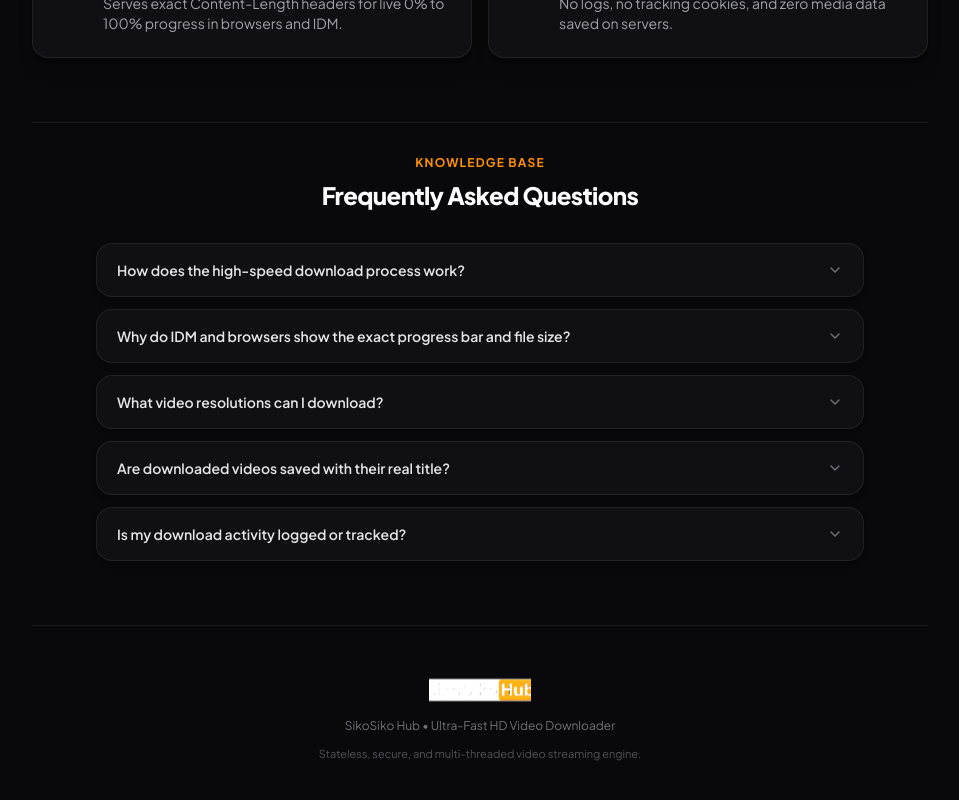
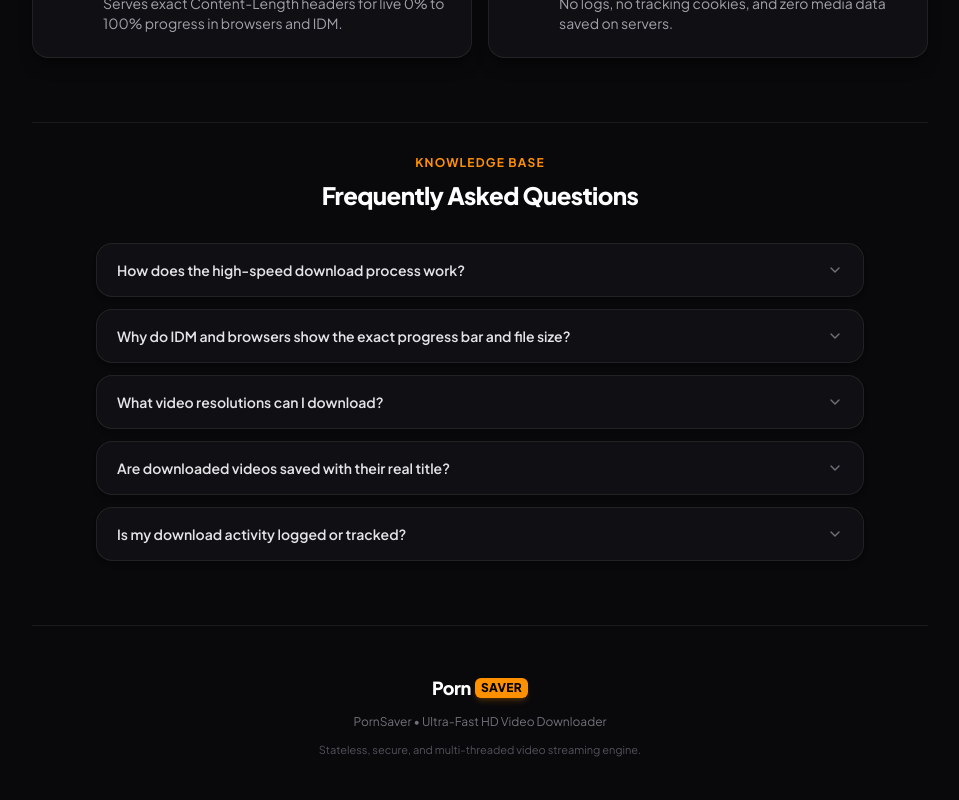
Before and after one commit to KamalAassab/ph-dd, a Next.js app: page / in a window 1280 px wide. Shown: the part 842-1642 px from the top of the page, without its empty margins (160-1119 px from the left). Built offline with nearby package versions, Linux system fonts and the light colour scheme.

Commit message:
feat(branding): update logo to PornSaver with white text and orange Saver card

```diff
--- a/src/app/layout.tsx
+++ b/src/app/layout.tsx
@@ -17,13 +17,13 @@ const monoFont = JetBrains_Mono({
 });
 
 export const metadata: Metadata = {
-  title: 'SikoSiko Hub - Ultra-Fast HD Video Downloader',
-  description: 'Download full HD 1080p, 720p, 420p, and 360p MP4 videos with authentic file sizes and multi-threaded speed on SikoSiko Hub.',
-  keywords: ['SikoSiko Hub', 'video downloader', '1080p downloader', '720p downloader', 'fast mp4 downloader'],
-  authors: [{ name: 'SikoSiko Hub' }],
+  title: 'PornSaver - Ultra-Fast HD Video Downloader',
+  description: 'Download full HD 1080p, 720p, 420p, and 360p MP4 videos with authentic file sizes and multi-threaded speed on PornSaver.',
+  keywords: ['PornSaver', 'video downloader', '1080p downloader', '720p downloader', 'fast mp4 downloader'],
+  authors: [{ name: 'PornSaver' }],
   openGraph: {
-    title: 'SikoSiko Hub - Ultra-Fast HD Video Downloader',
-    description: 'Ultra-fast video extraction and direct multi-threaded downloading with SikoSiko Hub.',
+    title: 'PornSaver - Ultra-Fast HD Video Downloader',
+    description: 'Ultra-fast video extraction and direct multi-threaded downloading with PornSaver.',
     type: 'website',
   },
 };
--- a/src/components/FeaturesAndFaq.tsx
+++ b/src/components/FeaturesAndFaq.tsx
@@ -11,7 +11,7 @@ import {
   Layers,
   CheckCircle2
 } from 'lucide-react';
-import SikoSikoLogo from './SikoSikoLogo';
+import PornSaverLogo from './PornSaverLogo';
 
 const FEATURES = [
   {
@@ -154,11 +154,11 @@ export default function FeaturesAndFaq() {
         </div>
       </section>
 
-      {/* Footer with Transparent SikoSikoLogo */}
+      {/* Footer with PornSaverLogo */}
       <footer className="pt-12 pb-8 border-t border-zinc-800/60 flex flex-col items-center justify-center gap-3 text-center">
-        <SikoSikoLogo size="sm" />
+        <PornSaverLogo size="sm" />
         <p className="text-xs text-zinc-500">
-          SikoSiko Hub • Ultra-Fast HD Video Downloader
+          PornSaver • Ultra-Fast HD Video Downloader
         </p>
         <p className="text-[11px] text-zinc-600">
           Stateless, secure, and multi-threaded video streaming engine.
--- a/src/components/Navbar.tsx
+++ b/src/components/Navbar.tsx
@@ -2,8 +2,8 @@
 
 import React from 'react';
 import { motion } from 'framer-motion';
-import { HelpCircle, Sparkles, ShieldCheck } from 'lucide-react';
-import SikoSikoLogo from './SikoSikoLogo';
+import { HelpCircle } from 'lucide-react';
+import PornSaverLogo from './PornSaverLogo';
 
 interface NavbarProps {
   onOpenGuide?: () => void;
@@ -13,14 +13,14 @@ export default function Navbar({ onOpenGuide }: NavbarProps) {
   return (
     <header className="w-full border-b border-zinc-800/60 bg-[#09090b]/80 backdrop-blur-xl sticky top-0 z-40 transition-all">
       <div className="max-w-6xl mx-auto px-4 sm:px-6 h-16 flex items-center justify-between">
-        {/* Brand Logo: SikoSiko Hub */}
+        {/* Brand Logo: PornSaver */}
         <motion.div
           whileHover={{ scale: 1.02 }}
           whileTap={{ scale: 0.98 }}
           className="cursor-pointer"
           onClick={() => window.location.assign('/')}
         >
-          <SikoSikoLogo size="md" />
+          <PornSaverLogo size="md" />
         </motion.div>
 
         {/* Right Nav Status & Actions */}
--- /dev/null
+++ b/src/components/PornSaverLogo.tsx
@@ -0,0 +1,38 @@
+'use client';
+
+import React from 'react';
+
+interface PornSaverLogoProps {
+  className?: string;
+  size?: 'sm' | 'md' | 'lg';
+}
+
+export default function PornSaverLogo({ className = '', size = 'md' }: PornSaverLogoProps) {
+  const textSizeClass =
+    size === 'sm'
+      ? 'text-lg tracking-tight'
+      : size === 'lg'
+      ? 'text-3xl tracking-tight'
+      : 'text-2xl tracking-tight';
+
+  const badgePaddingClass =
+    size === 'sm'
+      ? 'px-1.5 py-0.5 text-xs rounded-md'
+      : size === 'lg'
+      ? 'px-3 py-1 text-xl rounded-xl'
+      : 'px-2 py-0.5 text-sm sm:text-base rounded-lg';
+
+  return (
+    <div className={`flex items-center gap-1 font-black select-none ${textSizeClass} ${className}`}>
+      {/* "Porn": white text, no border, no background */}
+      <span className="text-white font-black tracking-tight">
+        Porn
+      </span>
+
+      {/* "Saver": black text inside orange card */}
+      <span className={`bg-[#ff9000] text-black font-black uppercase tracking-wide flex items-center justify-center shadow-md shadow-[#ff9000]/20 ${badgePaddingClass}`}>
+        Saver
+      </span>
+    </div>
+  );
+}
--- a/src/components/SikoSikoLogo.tsx
+++ b/src/components/SikoSikoLogo.tsx
@@ -1,27 +1,5 @@
 'use client';
 
-import React from 'react';
-import Image from 'next/image';
+import PornSaverLogo from './PornSaverLogo';
 
-interface SikoSikoLogoProps {
-  className?: string;
-  size?: 'sm' | 'md' | 'lg';
-}
-
-export default function SikoSikoLogo({ className = '', size = 'md' }: SikoSikoLogoProps) {
-  const heightClass = size === 'sm' ? 'h-8' : size === 'lg' ? 'h-14' : 'h-10';
-
-  return (
-    <div className={`relative flex items-center select-none ${className}`}>
-      {/* High-res Image rendered with mix-blend-mode: screen to eliminate black background completely */}
-      <div className={`relative ${heightClass} aspect-[240/75] overflow-hidden flex items-center`}>
-        {/* eslint-disable-next-line @next/next/no-img-element */}
-        <img
-          src="/myimage.jpg"
-          alt="SikoSiko Hub"
-          className="w-full h-full object-contain mix-blend-screen scale-110 filter brightness-110 contrast-125"
-        />
-      </div>
-    </div>
-  );
-}
+export default PornSaverLogo;
```
